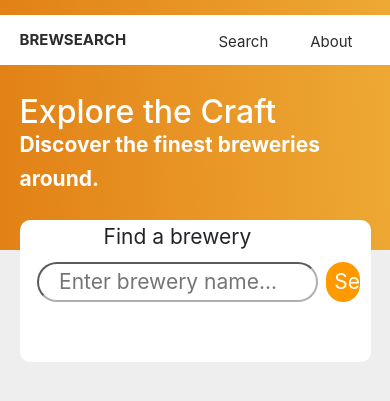
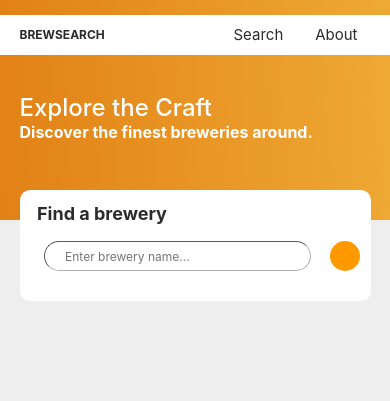
Before and after one commit to GBoltic01/Untappd-api-app, a Flask app: page / in a window 390 px wide. Shown: the top 401 px of the page. Run offline with Flask 2, Linux system fonts and the light colour scheme; some libraries are stand-ins or nearby versions.

Commit message:
Header aligned, containers aligned, legend and chart to do

```diff
--- a/static/css/responsive.css
+++ b/static/css/responsive.css
@@ -69,7 +69,6 @@ div.wraper {
     height: auto;
     border-radius: 10px;
     margin-inline: auto;
-    padding-bottom: 20px;
     overflow: hidden;
     margin-top: 10px;
   }
@@ -85,6 +84,15 @@ label.logo{
     font-size: 15px;
     line-height: 50px;
     font-weight: bold;
+}
+
+div.find-brewery {
+    text-align: left;
+    font-size: 24px;
+    font-weight: bold;
+    padding-top: 20px;
+    padding-bottom: 20px;
+    color: rgb(43, 43, 43);
 }
 
 nav ul{
@@ -145,6 +156,56 @@ span.back-arrow {
     height: 20px;
     border-radius: 10px;
     position: relative;
-    top: 3px;
+    top: 4px;
     display:inline-block;
   }
+  p.legend-item {
+    margin-left: 15px;
+    display: inline-block;
+    padding-top: 10px;
+    padding-bottom: 10px;
+  }
+
+@media (max-width: 720px) {
+    div.oranzna {
+        height: 220px;
+    }
+    label.logo {
+        font-size: 12px;
+        line-height: 40px;
+    }
+    nav {
+        height: 40px;
+    }
+    nav ul li {
+        line-height: 40px;
+        margin: 0px 0px;
+        font-size: 12px;
+    }
+    header {
+        font-size: 16px;
+    }
+    h2 {
+        font-size: 24px;
+    }
+    p.brewery.name {
+        font-size: 18px;
+    }
+    legend ul li {
+        font-size: 12px;
+    }
+    .split {
+        flex-direction: column;
+    }
+    .split > * {
+        flex-basis: 100%;
+    }
+    div.find-brewery {
+        font-size: 18px;
+        padding-top: 10px;
+        padding-bottom: 0px;
+    }
+    #parent {
+        height: 30vw;
+    }
+}
--- a/static/css/searchbar1.css
+++ b/static/css/searchbar1.css
@@ -3,20 +3,21 @@ form {
     position: relative;
     top: 30%;
     left: 5%;
-    width:80%
+    width: max(80%, 150px);
 }
 
 form.searchbar1 input[type=text] {
     padding-left: 20px;
     top: 50px;
     height: 40px;
-    width: 100%;
+    width: 95%;
     color: #afafaf;
     background-color: #ffffff;
     border-radius: 20px;
-    border-width: 2px;
+    border-width: 1px;
     border-color: #afafaf;
     outline: none;
+    font-size: 16px;
 }
 
 form.searchbar1 button {
@@ -25,11 +26,39 @@ form.searchbar1 button {
     left: 15%;
     float: right;
     height: 40px;
-    width: 12%;
+    width: min(15%, 100px);
     color: white;
     background-color:rgb(255, 153, 0);
     border-radius: 20px;
     border-color: transparent;
     outline: none;
+    font-size: 16px;
+    text-align: center;
+}
 
+@media (max-width: 720px) {
+    form.searchbar1 input[type=text] {
+        height: 30px;
+        width: 95%;
+        border-radius: 15px;
+        font-size: 12px;
+    }
+    form.searchbar1 button {
+        width: 15%;
+        height: 30px;
+        border-radius: 15px;
+        font-size: 12px;
+        bottom: 30px;
+        margin-left: 10px
+    }
 }
+
+@media (max-width: 480px) {
+    form.searchbar1 button {
+        height: 30px;
+        width: 30px;
+        border-radius: 15px;
+        font-size: 0px;
+        bottom: 30px;
+    }
+}
--- a/static/css/table.css
+++ b/static/css/table.css
@@ -6,6 +6,7 @@ table {
 th {
     width: 25%;
     padding-bottom: 10px;
+    line-height: 1;
     text-align: left;
     font-size: 17px;
     font-weight: bold;
@@ -15,14 +16,16 @@ td {
     width: 25%;
     text-align: left;
     font-size: 15px;
+    line-height: 1;
     color: rgb(46, 46, 46);
 }
 
 p.brewery-name {
-    padding-bottom: 20px;
+    margin-top: 10px;
     text-align: left;
     font-size: 20px;
     font-weight: bold;
+    margin-left: 5%;
     color: rgb(46, 46, 46);
 }
 
@@ -36,3 +39,12 @@ span.untappd {
 hr {
     border-top: 2px solid rgb(238, 238, 238);
 }
+
+@media (max-width: 720px) {
+    th {
+        font-size: 14px;
+    }
+    td {
+        font-size: 12px;
+    }
+}
--- a/templates/index.html
+++ b/templates/index.html
@@ -22,9 +22,9 @@
     <link rel="stylesheet" href="{{ url_for('static', filename='css/table.css') }}?v=39">
     <link rel="stylesheet" href="{{ url_for('static', filename='css/searchbar1.css') }}?v=83">
     -->
-    <link rel="stylesheet" href="{{ url_for('static', filename='css/responsive.css') }}?v=0037">
-    <link rel="stylesheet" href="{{ url_for('static', filename='css/searchbar1.css') }}?v=83">
-    <link rel="stylesheet" href="{{ url_for('static', filename='css/table.css') }}?v=39">
+    <link rel="stylesheet" href="{{ url_for('static', filename='css/responsive.css') }}?v=0063">
+    <link rel="stylesheet" href="{{ url_for('static', filename='css/searchbar1.css') }}?v=104">
+    <link rel="stylesheet" href="{{ url_for('static', filename='css/table.css') }}?v=49">
     <!-- LEAFLET -->
 
     <link rel="stylesheet" href="https://unpkg.com/leaflet@1.7.1/dist/leaflet.css" integrity="sha512-xodZBNTC5n17Xt2atTPuE1HxjVMSvLVW9ocqUKLsCC5CXdbqCmblAshOMAS6/keqq/sMZMZ19scR4PsZChSR7A==" crossorigin=""/>
@@ -65,7 +65,7 @@
     <div class="wraper" style="margin-top:-30px">
         <form class="searchbar1" id="submit-form" action="/" method="post" style="text-align:center" autocomplete="off">
             <div>
-                <div>
+                <div class="find-brewery">
                     <label>Find a brewery</label>
                 </div>
                 <input type="text" name="brewery_entry" placeholder="Enter brewery name..."> <!--  search icom to add later   <i class="fa fa-search"></i>  -->
--- a/templates/reload.html
+++ b/templates/reload.html
@@ -8,20 +8,16 @@
     <hr>
     <table>
         <tr>
-            <div class="split">
             <th>Location</th>
             <th>Numer of beers</th>
             <th>Most popular style</th>
             <th>Most popular beer</th>
-            </div>
         </tr>
         <tr>
-            <div class="split">
             <td>{{ brewery_dictionary.city }}{{ brewery_dictionary.country }}</td>
             <td>{{ brewery_dictionary.beer_nr }}</td>
             <td>{{ brewery_dictionary.most_popular }}</td>
             <td>{{ brewery_dictionary.most_popular_beer }}</td>
-            </div>
         </tr>
     </table>
     <hr>
@@ -43,6 +39,6 @@
     var beer_dictionary = ['{{ beer_dictionary|tojson }}']
     var beer_image = '{{ brewery_dictionary.image }}'
 </script>
-<script src="{{ url_for('static', filename='js/chart-map-1.js') }}?v=111"></script>
+<script src="{{ url_for('static', filename='js/chart-map-1.js') }}?v=119"></script>
 
 {% endblock %}
```
Also changed, not shown: other parts of static/css/responsive.css (+16 -13 lines), static/js/chart-map-1.js (+4 -4 lines). Lines whose indentation alone changed are shown as unchanged.
